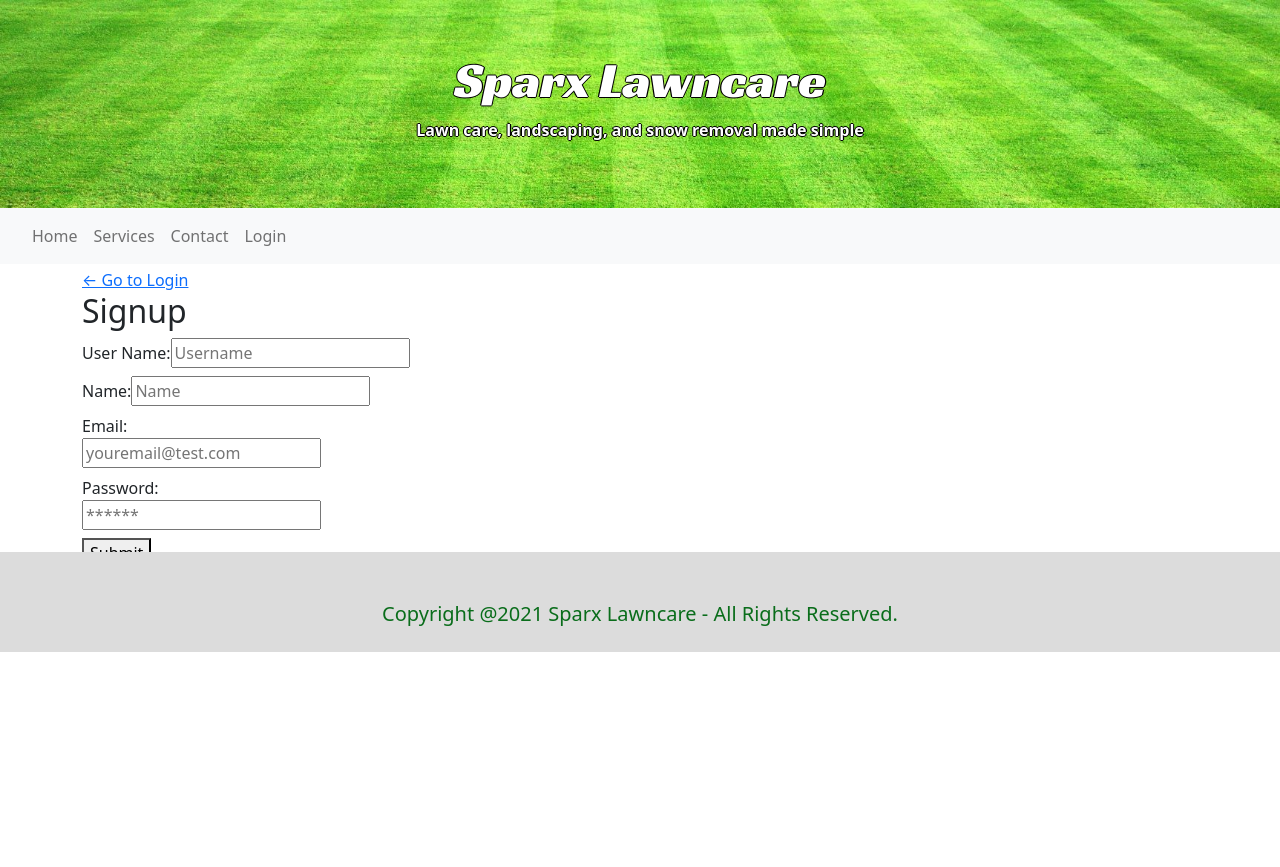
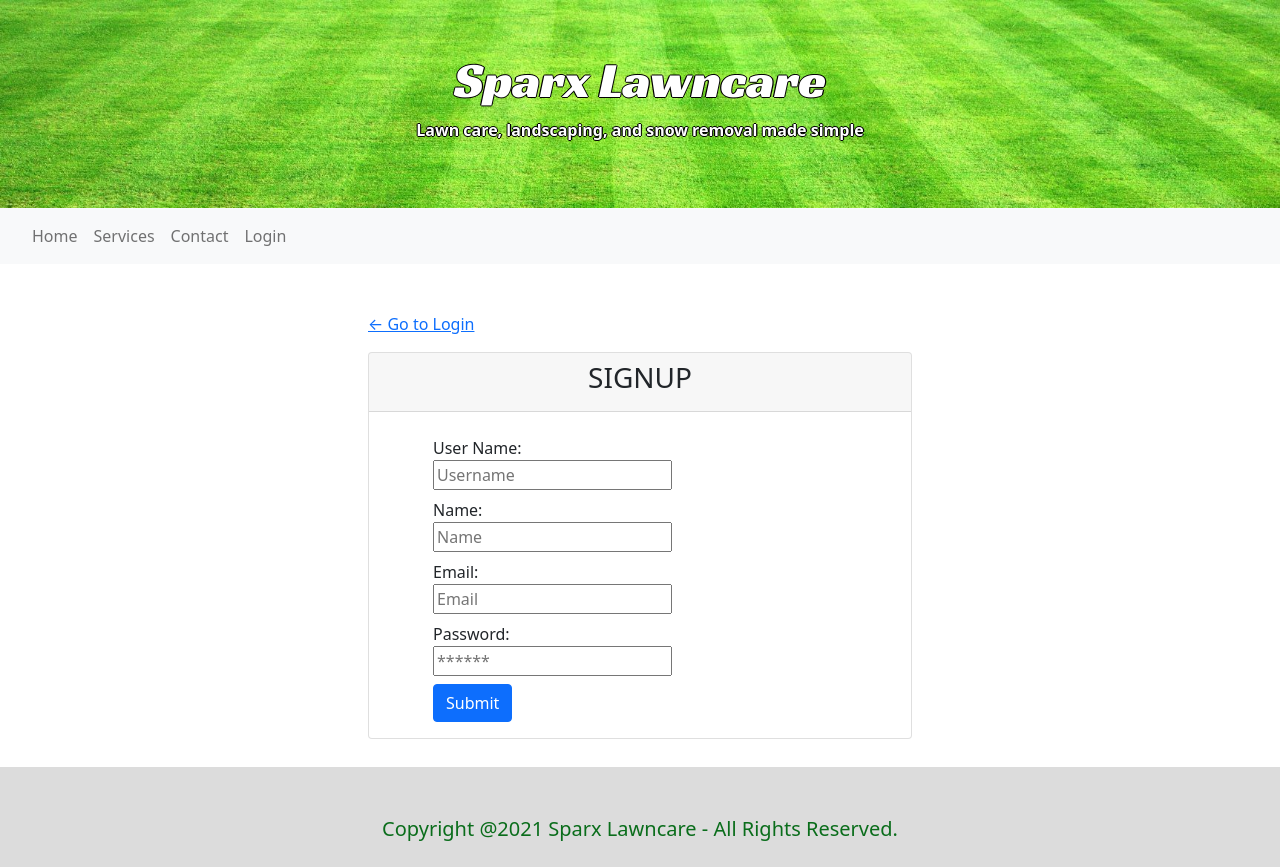
Before and after one commit to vanesa19805/sparx-lawncare, a React (Create React App) app in the folder client/: page /signup in a window 1280 px wide. Before the commit the page ends 800 px from the top, so only its background shows below. Built offline with nearby package versions, Linux system fonts and the light colour scheme.

Commit message:
Added card to signup

```diff
--- a/client/src/pages/Signup.js
+++ b/client/src/pages/Signup.js
@@ -1,6 +1,7 @@
 import React, { useState } from "react";
 import { Link, useHistory } from "react-router-dom";
 import Api from "../utils/API";
+import Card from "react-bootstrap/Card";
 
 function Signup(props) {
    const [username, setUserName]  = useState('');
@@ -38,15 +39,17 @@ function Signup(props) {
   };
 
   return (
-    <div className="container my-1">
+    <div className="col-6 mx-auto p-5">
       <Link to="/login">
         ← Go to Login
       </Link>
-
-      <h2>Signup</h2>
+    <Card className="mt-3">
+      <Card.Header><h3 className="text-center">SIGNUP</h3></Card.Header>
+      <Card.Body className="ms-5">
       <form onSubmit={handleFormSubmit}>
         <div className="flex-row space-between my-2">
           <label htmlFor="username">User Name: </label>
+          <br></br>
           <input
             placeholder="Username"
             name="username"
@@ -57,6 +60,7 @@ function Signup(props) {
         </div>
         <div className="flex-row space-between my-2">
           <label htmlFor="name">Name: </label>
+          <br></br>
           <input
             placeholder="Name"
             name="name"
@@ -69,7 +73,7 @@ function Signup(props) {
           <label htmlFor="email">Email: </label>
           <br></br>
           <input
-            placeholder="youremail@test.com"
+            placeholder="Email"
             name="email"
             type="email"
             id="email"
@@ -88,11 +92,13 @@ function Signup(props) {
           />
         </div>
         <div className="flex-row flex-end">
-          <button type="submit">
+          <button className="btn btn-primary localBtn" type="submit">
             Submit
           </button>
         </div>
       </form>
+      </Card.Body>
+      </Card>
     </div>
   );
 
```
